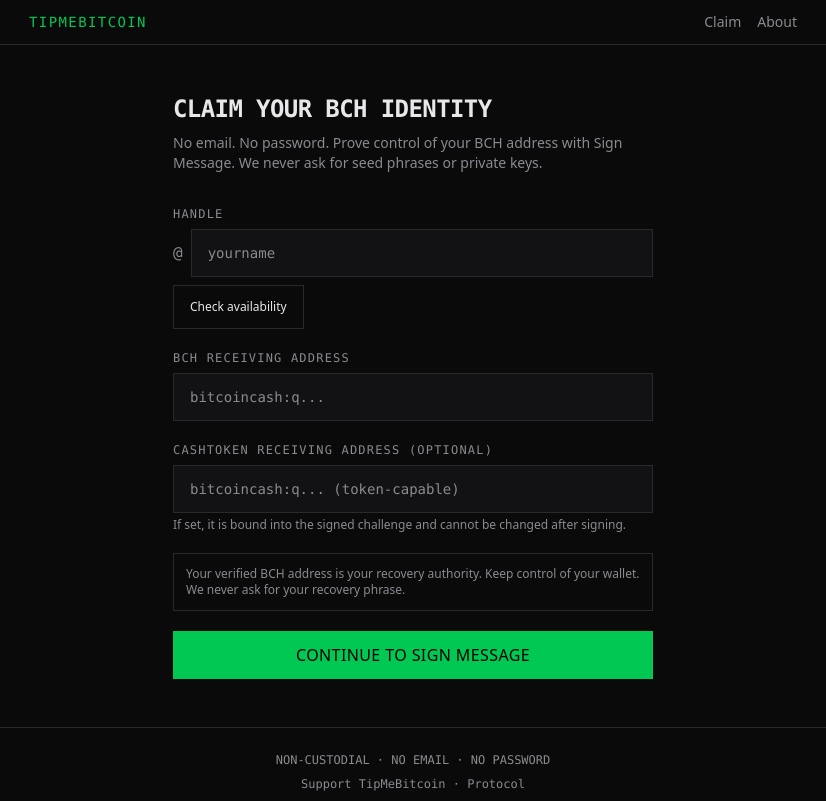
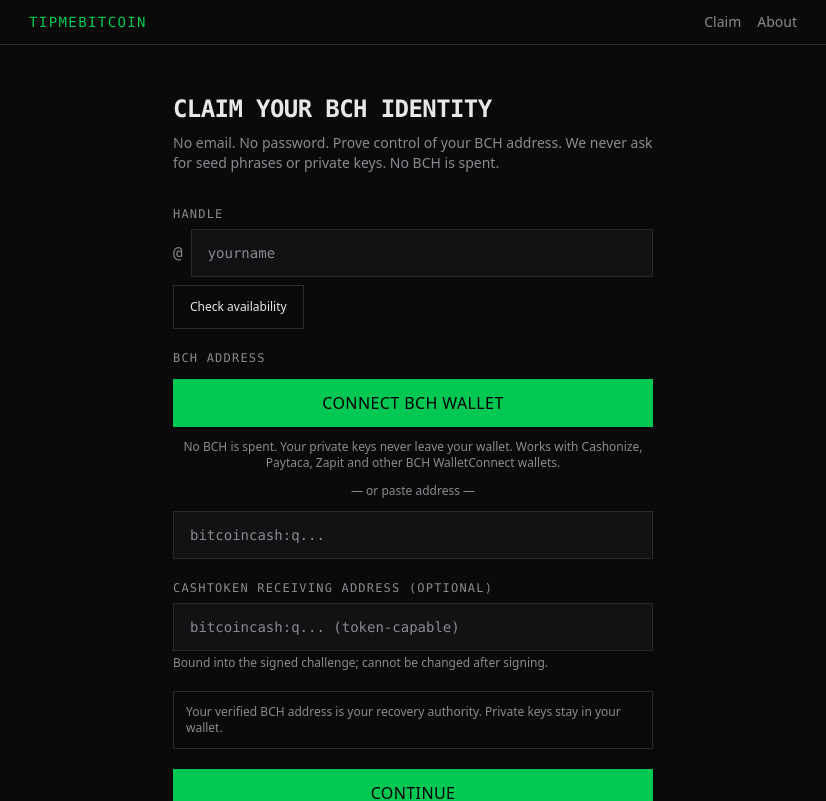
Before and after one commit to alberdioni8406/tipmebitcoin, a Next.js app: page /claim in a window 1280 px wide. Shown: the top 801 px of the page, without its empty margins (227-1053 px from the left). Built offline with nearby package versions, Linux system fonts and the light colour scheme; no server answers.

Commit message:
Add files via upload

```diff
--- a/src/app/claim/page.tsx
+++ b/src/app/claim/page.tsx
@@ -2,6 +2,8 @@
 
 import { useEffect, useState } from "react";
 import { useRouter } from "next/navigation";
+import { WalletConnectPanel } from "@/components/WalletConnectPanel";
+import { walletConnectBchAdapter } from "@/lib/wallet/wc-bch";
 
 const STORAGE_KEY = "tipmebitcoin_claim_v1";
 
@@ -34,7 +36,7 @@
   try {
     sessionStorage.setItem(STORAGE_KEY, JSON.stringify(data));
   } catch {
-    /* ignore quota */
+    /* ignore */
   }
 }
 
@@ -72,8 +74,10 @@
   const [loading, setLoading] = useState(false);
   const [remaining, setRemaining] = useState("");
   const [restored, setRestored] = useState(false);
+  const [walletName, setWalletName] = useState<string | null>(null);
+  const [wcSigning, setWcSigning] = useState(false);
+  const [showManual, setShowManual] = useState(false);
 
-  // Restore claim session after refresh / app switch
   useEffect(() => {
     const stored = loadStored();
     if (stored) {
@@ -87,10 +91,10 @@
       });
       setStep("sign");
       setRestored(true);
+      setShowManual(true);
     }
   }, []);
 
-  // Countdown while on sign step
   useEffect(() => {
     if (!challenge || step !== "sign") return;
     function tick() {
@@ -129,8 +133,8 @@
     }
   }
 
-  async function startClaim(e: React.FormEvent) {
-    e.preventDefault();
+  async function startClaim(e?: React.FormEvent) {
+    if (e) e.preventDefault();
     setError("");
     setLoading(true);
     try {
@@ -165,6 +169,7 @@
       });
       setStep("sign");
       setRestored(false);
+      setShowManual(false);
     } catch {
       setError("Network error");
     } finally {
@@ -172,19 +177,19 @@
     }
   }
 
-  async function submitSignature(e: React.FormEvent) {
-    e.preventDefault();
+  async function submitSignature(sig?: string) {
+    const signatureToSend = (sig ?? signature).trim();
+    if (!signatureToSend || !challenge) return;
     setError("");
     setLoading(true);
     try {
-      // Do not send tokenAddress on verify — server uses persisted challenge only
       const res = await fetch("/api/claims", {
         method: "POST",
         headers: { "Content-Type": "application/json" },
         body: JSON.stringify({
           action: "verify",
-          challengeId: challenge?.id,
-          signature,
+          challengeId: challenge.id,
+          signature: signatureToSend,
         }),
       });
       const data = await res.json();
@@ -203,6 +208,34 @@
     }
   }
 
+  async function signWithWallet() {
+    if (!challenge) return;
+    setWcSigning(true);
+    setError("");
+    try {
+      const result = await walletConnectBchAdapter.signMessage({
+        message: challenge.text,
+        address: bchAddress || undefined,
+        userPrompt:
+          "Sign this TipMeBitcoin claim message. No BCH will be spent.",
+      });
+      setSignature(result.signature);
+      if (result.address && !bchAddress) {
+        setBchAddress(result.address);
+      }
+      await submitSignature(result.signature);
+    } catch (err: unknown) {
+      const msg =
+        err instanceof Error
+          ? err.message
+          : "Wallet declined or failed to sign.";
+      setError(msg);
+      setShowManual(true);
+    } finally {
+      setWcSigning(false);
+    }
+  }
+
   function resetChallenge() {
     clearStored();
     setChallenge(null);
@@ -210,11 +243,18 @@
     setError("");
     setStep("form");
     setRestored(false);
+    setShowManual(false);
   }
 
   function copyChallenge() {
     if (!challenge) return;
     navigator.clipboard.writeText(challenge.text).catch(() => {});
+  }
+
+  function onWalletConnected(address: string, name?: string) {
+    setBchAddress(address);
+    setWalletName(name || "BCH wallet");
+    setError("");
   }
 
   return (
@@ -223,8 +263,8 @@
         CLAIM YOUR BCH IDENTITY
       </h1>
       <p className="text-sm text-[var(--text-muted)] mb-8">
-        No email. No password. Prove control of your BCH address with Sign
-        Message. We never ask for seed phrases or private keys.
+        No email. No password. Prove control of your BCH address. We never ask
+        for seed phrases or private keys. No BCH is spent.
       </p>
 
       {step === "form" && (
@@ -265,8 +305,21 @@
             )}
           </div>
 
-          <div>
-            <label className="label">BCH RECEIVING ADDRESS</label>
+          <div className="space-y-3">
+            <p className="label">BCH ADDRESS</p>
+            <WalletConnectPanel
+              onConnected={onWalletConnected}
+              onError={setError}
+              disabled={loading}
+            />
+            {walletName && bchAddress && (
+              <p className="text-xs text-[var(--accent)] font-mono">
+                Connected ({walletName}): {bchAddress.slice(0, 20)}…
+              </p>
+            )}
+            <p className="text-xs text-[var(--text-muted)] text-center">
+              — or paste address —
+            </p>
             <input
               className="input-field"
               value={bchAddress}
@@ -291,14 +344,13 @@
               spellCheck={false}
             />
             <p className="text-xs text-[var(--text-muted)] mt-1">
-              If set, it is bound into the signed challenge and cannot be
-              changed after signing.
+              Bound into the signed challenge; cannot be changed after signing.
             </p>
           </div>
 
           <p className="text-xs text-[var(--text-muted)] border border-[var(--border)] p-3">
-            Your verified BCH address is your recovery authority. Keep control
-            of your wallet. We never ask for your recovery phrase.
+            Your verified BCH address is your recovery authority. Private keys
+            stay in your wallet.
           </p>
 
           {error && <p className="text-sm text-[var(--danger)]">{error}</p>}
@@ -306,15 +358,15 @@
           <button
             type="submit"
             className="btn-primary w-full"
-            disabled={loading}
+            disabled={loading || !bchAddress}
           >
-            {loading ? "Processing…" : "CONTINUE TO SIGN MESSAGE"}
+            {loading ? "Processing…" : "CONTINUE"}
           </button>
         </form>
       )}
 
       {step === "sign" && challenge && (
-        <form onSubmit={submitSignature} className="space-y-5">
+        <div className="space-y-5">
           {restored && (
             <p className="text-xs text-[var(--accent)] border border-[var(--border)] p-2">
               Claim session restored after refresh or app switch.
@@ -337,15 +389,50 @@
           </div>
 
           <p className="text-sm">
-            Sign this <strong>exact</strong> message with the wallet that
-            controls the BCH address. Use <strong>Sign Message</strong> — not
-            Sign Transaction.
+            Prove control of{" "}
+            <span className="font-mono text-xs break-all">{bchAddress}</span>
           </p>
 
-          <pre className="card font-mono text-xs whitespace-pre-wrap break-all overflow-x-auto max-h-64">
+          {/* Primary: wallet sign if session may exist */}
+          <button
+            type="button"
+            className="btn-primary w-full"
+            disabled={loading || wcSigning || remaining === "0:00"}
+            onClick={signWithWallet}
+          >
+            {wcSigning
+              ? "Waiting for wallet signature…"
+              : "SIGN WITH CONNECTED WALLET"}
+          </button>
+          <p className="text-xs text-[var(--text-muted)] text-center">
+            No BCH is spent. Approve the Sign Message request in your wallet.
+          </p>
+
+          <button
+            type="button"
+            className="btn-ghost w-full text-xs"
+            onClick={() => setShowManual((v) => !v)}
+          >
+            {showManual
+              ? "Hide manual signing"
+              : "OR MANUAL MESSAGE SIGNING"}
+          </button>
+
+          {showManual && (
+            <form
+              onSubmit={(e) => {
+                e.preventDefault();
+                submitSignature();
+              }}
+              className="space-y-4 border border-[var(--border)] p-4"
+            >
+              <p className="text-sm">
+                Sign this <strong>exact</strong> message with{" "}
+                <strong>Sign Message</strong> (not Sign Transaction).
+              </p>
+              <pre className="card font-mono text-xs whitespace-pre-wrap break-all overflow-x-auto max-h-48">
                 {challenge.text}
               </pre>
-
               <button
                 type="button"
                 className="btn-ghost text-xs"
@@ -353,28 +440,22 @@
               >
                 COPY MESSAGE
               </button>
-
               <div>
                 <label className="label">SIGNATURE (Base64)</label>
                 <textarea
                   className="input-field min-h-[100px]"
                   value={signature}
                   onChange={(e) => setSignature(e.target.value)}
-              placeholder="Paste the Base64 message signature from your wallet…"
+                  placeholder="Paste Base64 message signature…"
                   required
                   spellCheck={false}
                 />
               </div>
-
               <p className="text-xs text-[var(--text-muted)]">
-            Compatible: Electron Cash desktop (Tools → Sign/Verify Message),
-            Bitcoin.com wallet message signing, and other wallets that support
-            classic Bitcoin message signatures. Mobile Electron Cash often lacks
-            Sign Message — use a wallet that supports it, or a desktop wallet.
+                Electron Cash desktop: Tools → Sign/Verify Message. Mobile
+                Electron Cash often lacks Sign Message — use Cashonize/Paytaca
+                via Connect, or a desktop wallet.
               </p>
-
-          {error && <p className="text-sm text-[var(--danger)]">{error}</p>}
-
               <button
                 type="submit"
                 className="btn-primary w-full"
@@ -382,6 +463,10 @@
               >
                 {loading ? "Verifying…" : "VERIFY & CLAIM"}
               </button>
+            </form>
+          )}
+
+          {error && <p className="text-sm text-[var(--danger)]">{error}</p>}
 
           <button
             type="button"
@@ -392,7 +477,7 @@
               ? "GENERATE NEW CHALLENGE"
               : "Cancel and start over"}
           </button>
-        </form>
+        </div>
       )}
 
       {step === "done" && (
```
Lines whose indentation alone changed are shown as unchanged.
